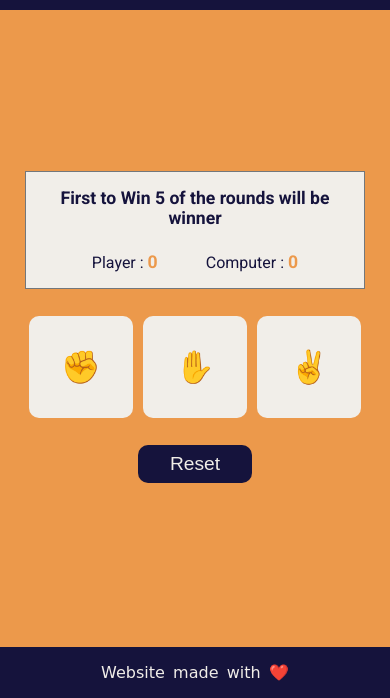
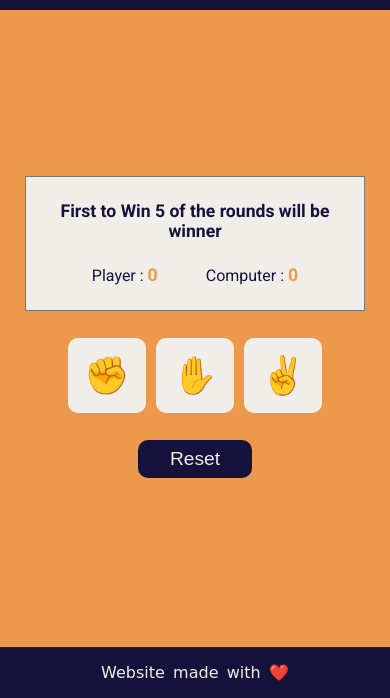
Before and after one commit to snchowdhary555/rock-paper-scissors, a plain HTML site: page index.html in a window 390 px wide. Shown: the part 146-844 px from the top of the page. Drawn offline with Linux system fonts and the light colour scheme; a web font is replaced by a local one.

Commit message:
Edit css for responsiveness in mobile view

```diff
--- a/css/styles.css
+++ b/css/styles.css
@@ -129,8 +129,13 @@ footer {
     font-size: 2.5rem;
   }
 
+  .result {
+    min-height: 135px;
+  }
+
   button {
-    font-size: 2rem;
+    font-size: 2.3rem;
+    padding: 1rem;
     margin: 0.2rem;
   }
 }
```
